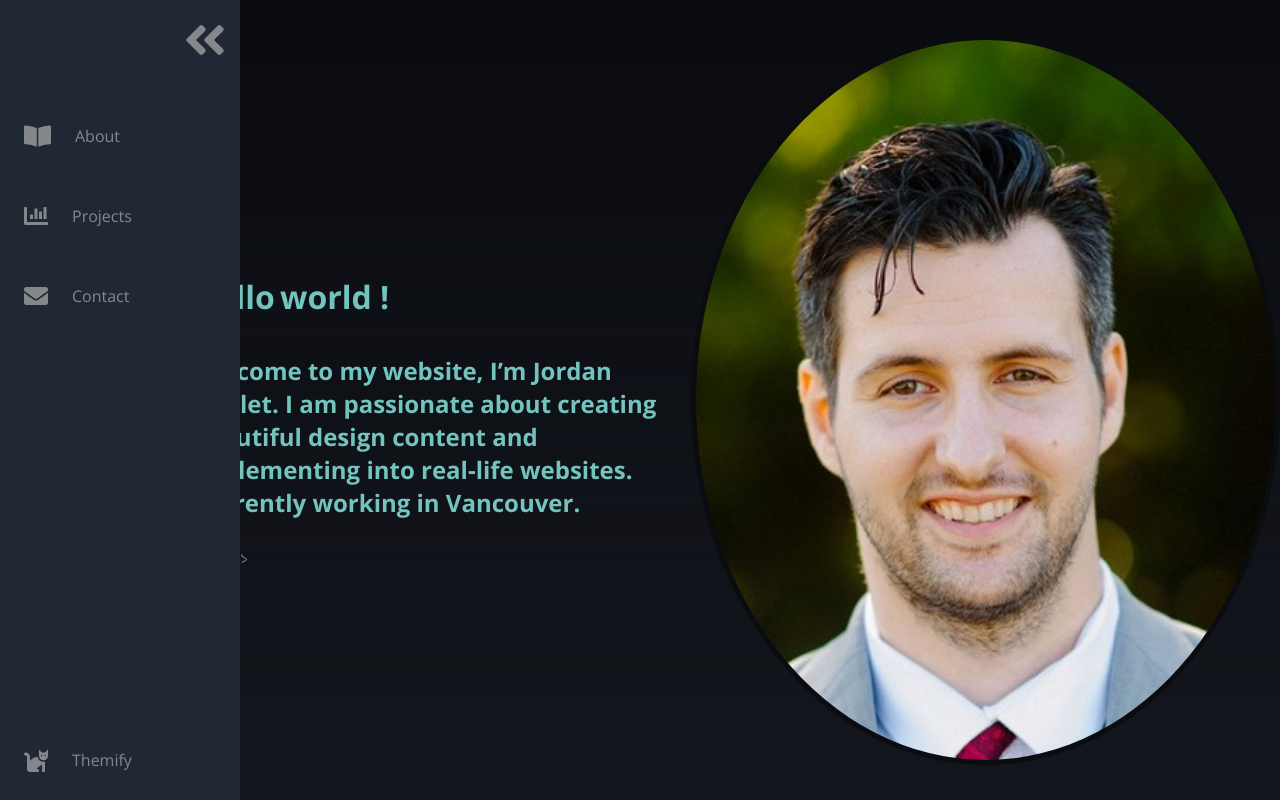
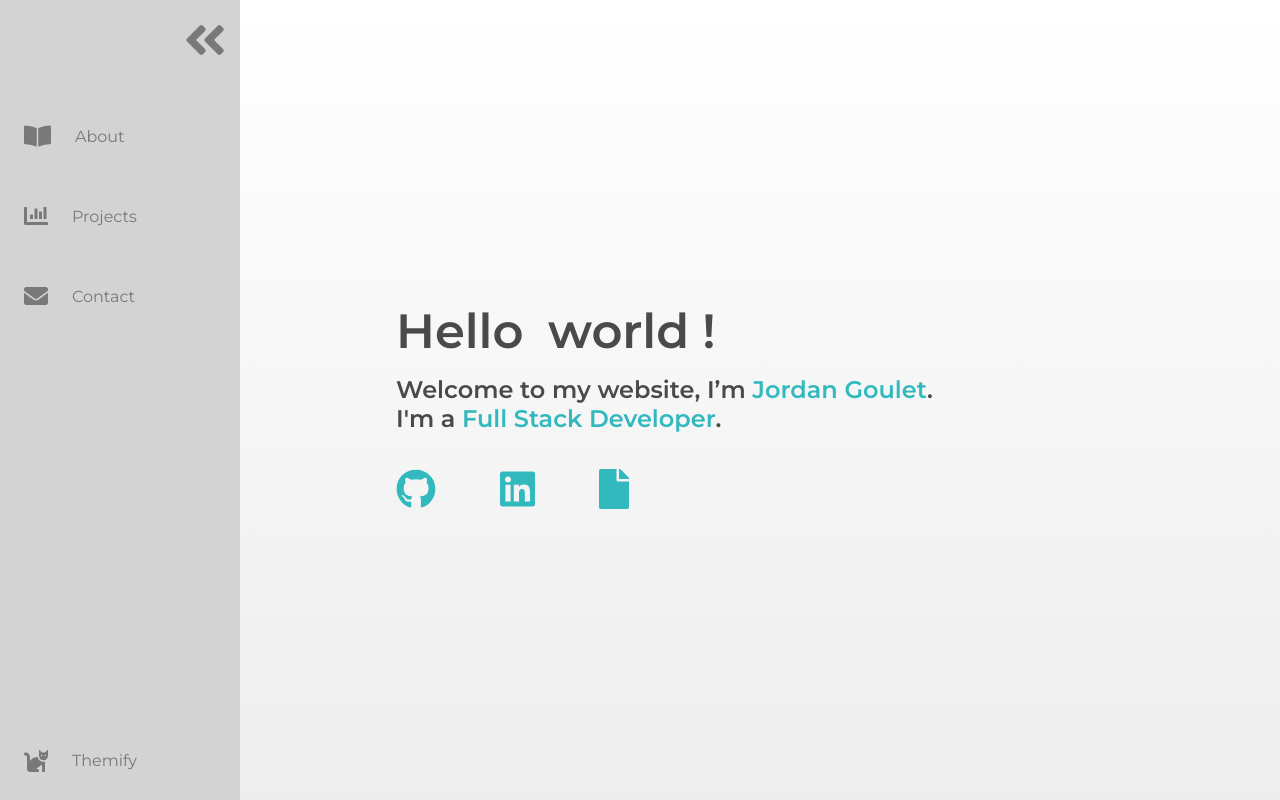
Before and after one commit to Jordangoulet13/Portfollio-2021, a React (Create React App) app: page / in a window 1280 px wide. Shown: the top 800 px of the page. Built offline with nearby package versions, Linux system fonts and the light colour scheme.

Commit message:
added to greeting banner

```diff
--- a/package.json
+++ b/package.json
@@ -4,6 +4,7 @@
   "private": true,
   "dependencies": {
     "@fortawesome/fontawesome-svg-core": "^1.2.35",
+    "@fortawesome/free-brands-svg-icons": "^5.15.4",
     "@fortawesome/free-solid-svg-icons": "^5.15.3",
     "@fortawesome/react-fontawesome": "^0.1.14",
     "@testing-library/jest-dom": "^5.13.0",
--- a/public/index.html
+++ b/public/index.html
@@ -21,6 +21,11 @@
     />
     <link
       href="https://fonts.googleapis.com/css2?family=Dancing+Script&display=swap"
+      rel="stylesheet"
+    />
+
+    <link
+      href="https://fonts.googleapis.com/css2?family=Montserrat:wght@400;600&display=swap"
       rel="stylesheet"
     />
     <!--
--- a/src/App.js
+++ b/src/App.js
@@ -8,7 +8,7 @@ import LightTheme from "./themes/light";
 import SolarTheme from "./themes/solar";
 
 const App = () => {
-  const [theme, setTheme] = useState(DarkTheme);
+  const [theme, setTheme] = useState(LightTheme);
   const [animateSquares, setAnimateSquares] = useState(false);
 
   const getAnimate = () => {
@@ -21,14 +21,14 @@ const App = () => {
       case "DarkTheme":
         setTheme(DarkTheme);
         break;
+      case "SolarTheme":
+        setTheme(SolarTheme);
+        break;
       case "LightTheme":
         setTheme(LightTheme);
         break;
-      case "SolarTheme":
-        setTheme(SolarTheme);
-        break;
       default:
-        setTheme(DarkTheme);
+        setTheme(LightTheme);
     }
   };
   return (
@@ -56,7 +56,7 @@ body{
   min-height:100vh;
   margin:0;
   color:${(p) => p.theme.textPrimaryColor};
-  font-family: "Open Sans";
+  font-family: "Montserrat";
   font-size: 62.5%;
   box-sizing: border-box;
   overflow-x: hidden;
--- a/src/components/header/Header.jsx
+++ b/src/components/header/Header.jsx
@@ -13,23 +13,20 @@ import {
 const Header = ({ animate }) => {
   const { setTheme } = useContext(ThemeContext);
 
-  const [currentTheme, setCurrentTheme] = useState("LightTheme");
+  const [currentTheme, setCurrentTheme] = useState("DarkTheme");
   const handleThemeChange = () => {
     if (currentTheme === "DarkTheme") {
-      setCurrentTheme("LightTheme");
+      setCurrentTheme("SolarTheme");
       setTheme(currentTheme);
     } else if (currentTheme === "LightTheme") {
-      setCurrentTheme("SolarTheme");
+      setCurrentTheme("DarkTheme");
       setTheme(currentTheme);
     } else {
       setTheme(currentTheme);
-      setCurrentTheme("DarkTheme");
+      setCurrentTheme("LightTheme");
     }
   };
 
-  const handleAnimateChange = () => {
-    animate();
-  };
   return (
     <NavMenu>
       <ul>
@@ -101,6 +98,7 @@ const NavMenu = styled.nav`
       }
       .logo {
         margin-left: 0;
+        font-size: 0.9rem;
         animation: ${moveInLeft} 1s ease-out;
       }
       .logoSVG {
@@ -173,7 +171,7 @@ const NavLink = styled.a`
   height: 5rem;
   color: ${(p) => p.theme.textPrimaryColor};
   text-decoration: none;
-  filter: grayscale(100%) opacity(0.7);
+  filter: grayscale(100%) opacity(0.5);
   transition: 600ms;
   font-size: 1.5rem;
   margin-left: 1.5rem;
--- a/src/components/hero/Greeting.jsx
+++ b/src/components/hero/Greeting.jsx
@@ -28,7 +28,7 @@ const ChangeLocation = keyframes`
 
 const Greeting = styled.div`
   overflow: hidden;
-  font-size: 2rem;
+  font-size: 3rem;
   line-height: 4rem;
   color: ${(p) => p.theme.textPrimaryColor};
 `;
@@ -36,7 +36,7 @@ const Greeting = styled.div`
 const GreetingContainer = styled.div`
   font-weight: 600;
   overflow: hidden;
-  height: 4.5rem;
+  height: 3.7rem;
 
   p {
     display: inline;
@@ -47,7 +47,7 @@ const GreetingContainer = styled.div`
 
 const GreetingList = styled.ul`
   margin-top: 0;
-  padding-left: 5.5rem;
+  padding-left: 9.5rem;
   text-align: left;
   list-style: none;
   animation: ${ChangeLocation} 10s infinite;
--- a/src/components/hero/Hero.jsx
+++ b/src/components/hero/Hero.jsx
@@ -2,34 +2,44 @@ import React from "react";
 import styled, { keyframes, css } from "styled-components";
 import profileImage from "../../assets/JordanGoulet.jpg";
 import GreetingText from "./Greeting";
+import { FontAwesomeIcon } from "@fortawesome/react-fontawesome";
+import { faGithub, faLinkedin } from "@fortawesome/free-brands-svg-icons";
+import { faFile } from "@fortawesome/free-solid-svg-icons";
 
 const Hero = () => {
   return (
     <Container>
       <IntroInfo>
-        <CursiveText html>{"<html>"}</CursiveText>
-        <CursiveText pretty bottom>
-          {"<body>"}
-        </CursiveText>
-        <HeadingContainer>
-          <CursiveText>{"<h1>"}</CursiveText>
-          <GreetingText />
-          <HeadingContent>
-            Welcome to my website, I’m Jordan Goulet. I am passionate about
-            creating beautiful design content and implementing into real-life
-            websites. Currently working in Vancouver.
-          </HeadingContent>
-
-          <CursiveText>{"</h1>"}</CursiveText>
-        </HeadingContainer>
-        <CursiveText pretty top>
-          {"</body>"}
-        </CursiveText>
-        <CursiveText pretty html>
-          {"</html>"}
-        </CursiveText>
+        <GreetingText />
+        <HeadingContent>
+          Welcome to my website, I’m <span>Jordan Goulet</span>.<br />
+          I'm a <span>Full Stack Developer</span>.
+          <NavMenu>
+            <NavLink
+              href="https://github.com/Jordangoulet13"
+              rel="noopener noreferrer"
+              target="_blank"
+            >
+              <FontAwesomeIcon icon={faGithub} />
+            </NavLink>
+            <NavLink
+              href="https://github.com/"
+              rel="noopener noreferrer"
+              target="_blank"
+            >
+              <FontAwesomeIcon icon={faLinkedin} />
+            </NavLink>
+            <NavLink
+              href="https://github.com/"
+              rel="noopener noreferrer"
+              target="_blank"
+              title="Resume"
+            >
+              <FontAwesomeIcon icon={faFile} />
+            </NavLink>
+          </NavMenu>
+        </HeadingContent>
       </IntroInfo>
-      <ProfileImage />
     </Container>
   );
 };
@@ -37,11 +47,11 @@ const Hero = () => {
 const Container = styled.div`
   height: 100vh;
   width: 100%;
-
   display: flex;
   justify-content: center;
   align-items: center;
   position: relative;
+  opacity: 0.8;
 
   @media only screen and (max-width: 600px) {
     margin: 0;
@@ -93,13 +103,35 @@ const CursiveText = styled.span`
         `};
 `;
 
-const HeadingContainer = styled.div`
-  margin-left: 5rem;
-`;
 const HeadingContent = styled.h1`
   font-size: 1.5rem;
+
+  span {
+    color: ${(p) => p.theme.textTertiaryColor};
+  }
 `;
 
-const BigJ = styled.div``;
+const NavMenu = styled.div`
+  display: flex;
+  height: 20px;
+  margin-top: 2rem;
+`;
+
+const NavLink = styled.a`
+  height: 5rem;
+  color: ${(p) => p.theme.textTertiaryColor};
+  text-decoration: none;
+  transition: 600ms;
+  font-size: 2.5rem;
+  margin-left: 4rem;
+  &:hover {
+    cursor: pointer;
+    color: ${(p) => p.theme.textSecondaryColor};
+  }
+
+  &:first-child {
+    margin: 0;
+  }
+`;
 
 export default Hero;
--- a/src/components/technologies/TechnologiesSwiper.jsx
+++ b/src/components/technologies/TechnologiesSwiper.jsx
@@ -10,10 +10,10 @@ import styled from "styled-components";
 import "./SwiperStyles.css";
 import "swiper/swiper-bundle.min.css";
 // import Swiper core and required modules
-import SwiperCore, { Pagination, Navigation } from "swiper";
+import SwiperCore, { Pagination, Navigation, Autoplay } from "swiper";
 
 // install Swiper modules
-SwiperCore.use([Pagination, Navigation]);
+SwiperCore.use([Pagination, Navigation, Autoplay]);
 
 // Import Swiper styles
 
@@ -22,6 +22,11 @@ const TechnologiesSwiper = () => {
     <>
       <Heading> My Technologies</Heading>
       <Swiper
+        autoplay={{
+          delay: 5000,
+          disableOnInteraction: false,
+        }}
+        effect={"fade"}
         slidesPerView={3}
         spaceBetween={30}
         slidesPerGroup={3}
--- a/src/themes/dark.js
+++ b/src/themes/dark.js
@@ -5,7 +5,7 @@ const theme = {
   backgroundTertiaryColor: "#2F6D6A",
   textPrimaryColor: "#73C3BF",
   textSecondaryColor: "#45A29E",
-  textTertiaryColor: "#C6C6C6",
+  textTertiaryColor: "#ffffff",
 };
 
 export default theme;
--- a/src/themes/light.js
+++ b/src/themes/light.js
@@ -5,7 +5,7 @@ const theme = {
   backgroundTertiaryColor: "#C6C6C6",
   textPrimaryColor: "#1f1f1f",
   textSecondaryColor: "#000000",
-  textTertiaryColor: "#73C3BF",
+  textTertiaryColor: "#02aab0",
 };
 
 export default theme;
--- a/src/themes/solar.js
+++ b/src/themes/solar.js
@@ -5,7 +5,7 @@ const theme = {
   backgroundTertiaryColor: "#EDD182",
   textPrimaryColor: "#576e75",
   textSecondaryColor: "#35535c",
-  textTertiaryColor: "#C6C6C6",
+  textTertiaryColor: "#86bb47",
 };
 
 export default theme;
```
Also changed, not shown: 1 other file (tests, documents, lock files or other folders).
